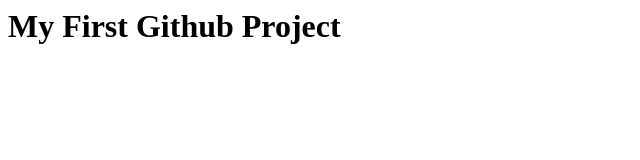
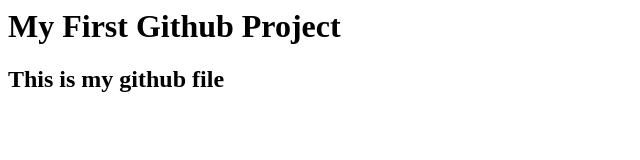
Before and after one commit to KiranRamamurthy/First-GitHub-Project, a plain HTML site: page index.html in a window 1280 px wide. Shown: the whole page, without its empty margins (0-640 px from the left). Drawn offline with Linux system fonts and the light colour scheme.

Commit message:
I have added a new line

```diff
--- a/index.html
+++ b/index.html
@@ -2,6 +2,7 @@
   <head>
     <body>
       <h1>My First Github Project</h1>
+      <h2>This is my github file</h2>
     </body>
   </head>
 </html>
```
